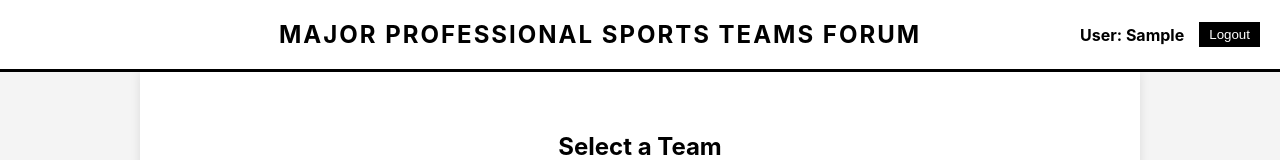
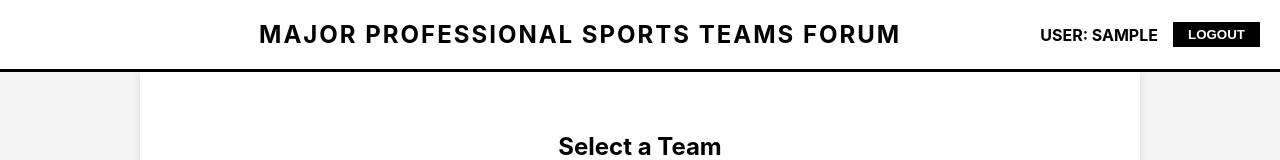
Before and after one commit to lsamuel-dev/Major-Professional-Sports-Teams-Forum, a React (Create React App) app: page / in a window 1280 px wide. Both pictures are taken after typing "Sample", "Sample123" into the empty fields and a click on the button "SUBMIT CREDENTIALS". Shown: the top 160 px of the page. Built offline with nearby package versions, Linux system fonts and the light colour scheme; no server answers.

Commit message:
Implement data persistence using localStorage for user sessions and forum comments

```diff
--- a/src/app.jsx
+++ b/src/app.jsx
@@ -1,16 +1,40 @@
-import Login from './components/Login/Login';
 import React, { useState, useEffect } from 'react';
 import './App.css';
 import TeamList from './components/TeamList/TeamList';
 import ForumThread from './components/ForumThread/ForumThread';
+import Login from './components/Login/Login';
 
 function App() {
-  const [user, setUser] = useState(null);
   const [teams, setTeams] = useState([]);
   const [selectedTeam, setSelectedTeam] = useState(null);
   const [loading, setLoading] = useState(true);
-  const [allComments, setAllComments] = useState({});
 
+  // 1. Initialize user from LocalStorage
+  const [user, setUser] = useState(() => {
+    return localStorage.getItem('forum_user') || null;
+  });
+
+  // 2. Initialize comments from LocalStorage
+  const [allComments, setAllComments] = useState(() => {
+    const saved = localStorage.getItem('forum_comments');
+    return saved ? JSON.parse(saved) : {};
+  });
+
+  // 3. PERSISTENCE: Save User whenever it changes
+  useEffect(() => {
+    if (user) {
+      localStorage.setItem('forum_user', user);
+    } else {
+      localStorage.removeItem('forum_user');
+    }
+  }, [user]);
+
+  // 4. PERSISTENCE: Save Comments whenever they change
+  useEffect(() => {
+    localStorage.setItem('forum_comments', JSON.stringify(allComments));
+  }, [allComments]);
+
+  // 5. FETCH TEAMS: Existing API Logic
   useEffect(() => {
     const fetchLeagues = async () => {
       setLoading(true);
@@ -78,23 +102,24 @@ function App() {
             justifyContent: 'space-between',
             alignItems: 'center'
           }}>
-            <div style={{ width: '100px' }}></div> {/* Spacer for centering */}
+            <div style={{ width: '100px' }}></div> {/* Spacer for layout balance */}
             <h1 style={{ margin: 0, letterSpacing: '2px', fontSize: '1.5rem' }}>
               MAJOR PROFESSIONAL SPORTS TEAMS FORUM
             </h1>
             <div className="user-controls" style={{ display: 'flex', alignItems: 'center', gap: '15px' }}>
-              <span style={{ fontWeight: 'bold' }}>User: {user}</span>
+              <span style={{ fontWeight: 'bold', textTransform: 'uppercase' }}>User: {user}</span>
               <button
                 onClick={() => setUser(null)}
                 style={{
-                  padding: '5px 10px',
+                  padding: '5px 15px',
                   backgroundColor: '#000',
                   color: '#fff',
                   border: 'none',
-                  cursor: 'pointer'
+                  cursor: 'pointer',
+                  fontWeight: 'bold'
                 }}
               >
-                Logout
+                LOGOUT
               </button>
             </div>
           </header>
```
